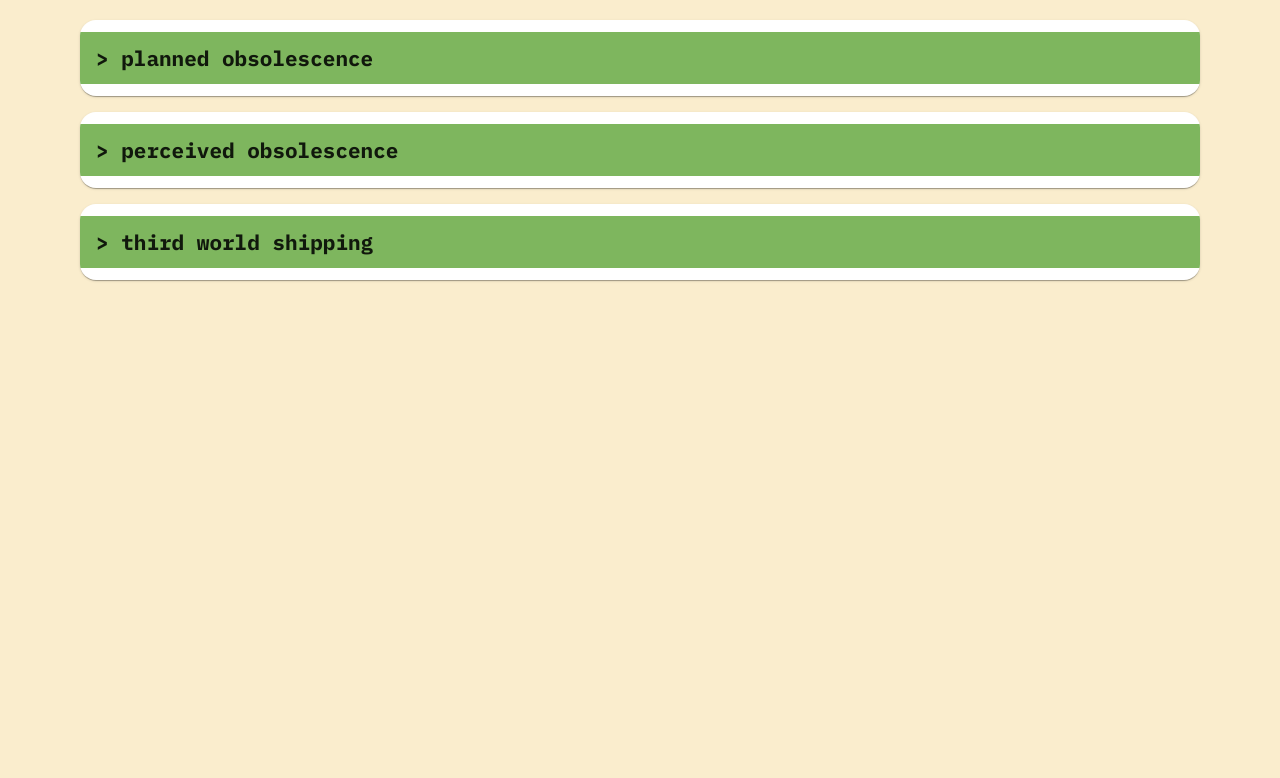
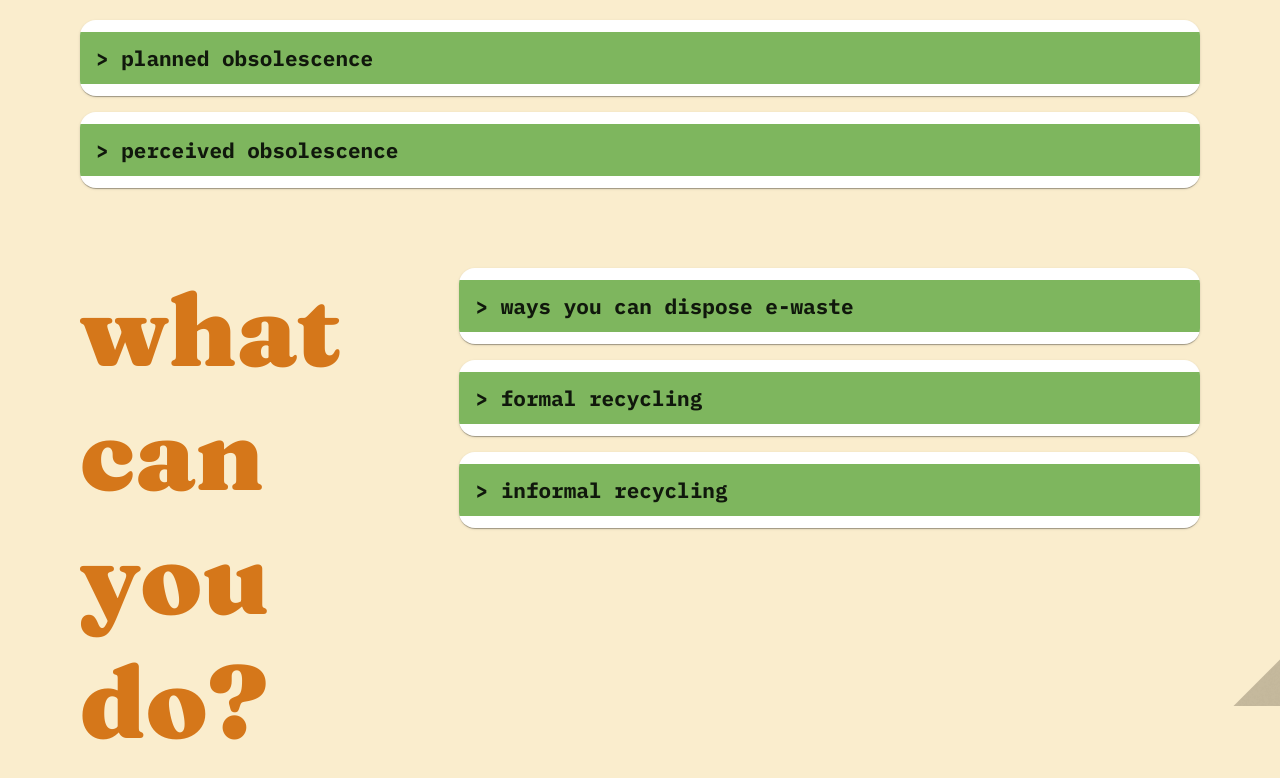
Before and after one commit to alexzhang1618/syn100-ewaste, a Next.js app: page / in a window 1280 px wide. Shown: the part 1608-2386 px from the top of the page. Before the commit the page ends 1968 px from the top, so only its background shows below. Built offline with nearby package versions, Linux system fonts and the light colour scheme.

Commit message:
Add more info

```diff
--- a/src/app/page.tsx
+++ b/src/app/page.tsx
@@ -1,4 +1,5 @@
 import styles from './page.module.scss';
+import Help from '@/sections/help';
 import Contribution from '@/sections/contribution';
 import Info from '@/sections/info';
 import Hero from '@/components/Hero';
@@ -9,6 +10,7 @@ export default function Home() {
       <Hero />
       <Info />
       <Contribution />
+      <Help />
     </main>
   );
 }
--- a/src/sections/contribution/index.tsx
+++ b/src/sections/contribution/index.tsx
@@ -1,6 +1,5 @@
 import Typography from '@/components/Typography';
 import styles from './style.module.scss';
-import Image from 'next/image';
 import InfoAccordion from '@/components/InfoAccordion';
 
 export default function Contribution() {
@@ -8,7 +7,7 @@ export default function Contribution() {
     <div className={styles.container}>
       <div className={styles.contribution}>
         <div className={styles.title}>
-          <Typography variant="title">planned obsolescence</Typography>
+          <Typography variant="title">obsolescence</Typography>
         </div>
         <div className={styles.dropdownContainer}>
           <InfoAccordion title="planned obsolescence">
@@ -34,24 +33,6 @@ export default function Contribution() {
               </ul>
             </Typography>
           </InfoAccordion>
-          <InfoAccordion title="third world shipping">
-            <Typography variant="body">
-              <ul className={styles.list}>
-                <li>
-                  large amounts of e-waste are exported from developed nations to developing
-                  countries, who don&apos;t have the tools to properly dispose of e-waste.
-                </li>
-                <li>
-                  developing countries don&apos;t have the tools to properly dispose of e-waste and
-                  often resort to burning or manually dismantling electronics.
-                </li>
-                <li>
-                  e-waste disposal in developing countries are often performed by children, who are
-                  exposed to high levels of hazardous chemicals and injury.
-                </li>
-              </ul>
-            </Typography>
-          </InfoAccordion>
         </div>
       </div>
     </div>
--- /dev/null
+++ b/src/sections/help/index.tsx
@@ -0,0 +1,75 @@
+import Typography from '@/components/Typography';
+import styles from './style.module.scss';
+import InfoAccordion from '@/components/InfoAccordion';
+
+export default function Help() {
+  return (
+    <div className={styles.container}>
+      <div className={styles.help}>
+        <Typography variant="title">what can you do?</Typography>
+      </div>
+      <div className={styles.dropdownContainer}>
+        <InfoAccordion title="ways you can dispose e-waste">
+          <Typography variant="body">
+            <ul className={styles.list}>
+              <li>
+                check if the company has a recycling program that accepts your old electronic
+                device. You may be able to trade in your old device or recycle it for free.
+              </li>
+              <li>
+                check out your local recycling center. Some e-waste requires a drop off fee while
+                others can be recycled for free
+              </li>
+              <li>
+                Check out your local thrift store. Many thrift stores accept certain electronics
+              </li>
+            </ul>
+            by doing this your e-waste will go through properly regulated and formal recycling
+          </Typography>
+        </InfoAccordion>
+        <InfoAccordion title="formal recycling">
+          <Typography variant="body">
+            <ul className={styles.list}>
+              <li>
+                often governed by legal frameworks that outline guidelines for collection,
+                transportation, treatment, and disposal of e-waste.
+              </li>
+              <li>
+                this method typically involves the use of specialized facilities equipped with
+                advanced technology and trained personnel to manage e-waste safely and effectively.
+              </li>
+              <li>
+                formal recycling aims to minimize environmental impact by ensuring proper disposal
+                of hazardous materials and maximizing resource recovery through techniques like
+                shredding, sorting, and extracting valuable metals.
+              </li>
+              <li>
+                activities associated with formal recycling are often governed by legal frameworks
+                that outline guidelines for collection, transportation, treatment, and disposal of
+                e-waste.
+              </li>
+            </ul>
+          </Typography>
+        </InfoAccordion>
+        <InfoAccordion title="informal recycling">
+          <Typography variant="body">
+            <ul className={styles.list}>
+              <li>
+                large amounts of e-waste are exported from developed nations to developing
+                countries, who don&apos;t have the tools to properly dispose of e-waste.
+              </li>
+              <li>
+                developing countries don&apos;t have the tools to properly dispose of e-waste and
+                often resort to burning or manually dismantling electronics.
+              </li>
+              <li>
+                e-waste disposal in developing countries are often performed by children, who are
+                exposed to high levels of hazardous chemicals and injury.
+              </li>
+            </ul>
+          </Typography>
+        </InfoAccordion>
+      </div>
+    </div>
+  );
+}
--- /dev/null
+++ b/src/sections/help/style.module.scss
@@ -0,0 +1,40 @@
+@use 'src/styles/vars.scss' as vars;
+
+.container {
+  display: flex;
+  flex-direction: row;
+  gap: 3rem;
+  justify-content: space-between;
+
+  .info {
+    display: flex;
+    flex-direction: column;
+    gap: 1rem;
+  }
+}
+
+.dropdownContainer {
+  display: flex;
+  flex-direction: column;
+  gap: 1rem;
+}
+
+@media screen and (width <= vars.$breakpoint-md) {
+  .graphic {
+    display: none;
+  }
+  .title {
+    text-align: center;
+  }
+}
+
+.list {
+  display: flex;
+  flex-direction: column;
+  gap: 1rem;
+  padding-left: 1rem;
+
+  strong {
+    color: #59d015;
+  }
+}
```
